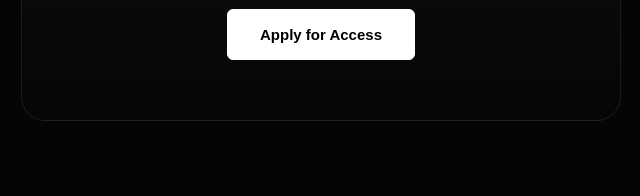
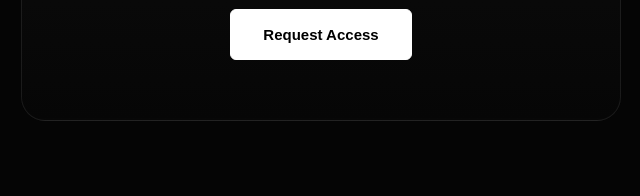
Before and after one commit to ivodator/ideafridge-os, a plain HTML site: page index.html in a window 1280 px wide. Shown: the part 6797-6993 px from the top of the page, 319-959 px from the left. Drawn offline with Linux system fonts and the light colour scheme.

Commit message:
Change button text from 'Apply for Access' to 'Request Access'

```diff
--- a/index.html
+++ b/index.html
@@ -455,7 +455,7 @@
                         <input type="text" name="category" placeholder="Category (e.g. SIEM)" required class="input-short">
                     </div>
                     <button type="submit" class="btn-primary">
-                        <span>Apply for Access</span>
+                        <span>Request Access</span>
                     </button>
                 </form>
             </div>
```
